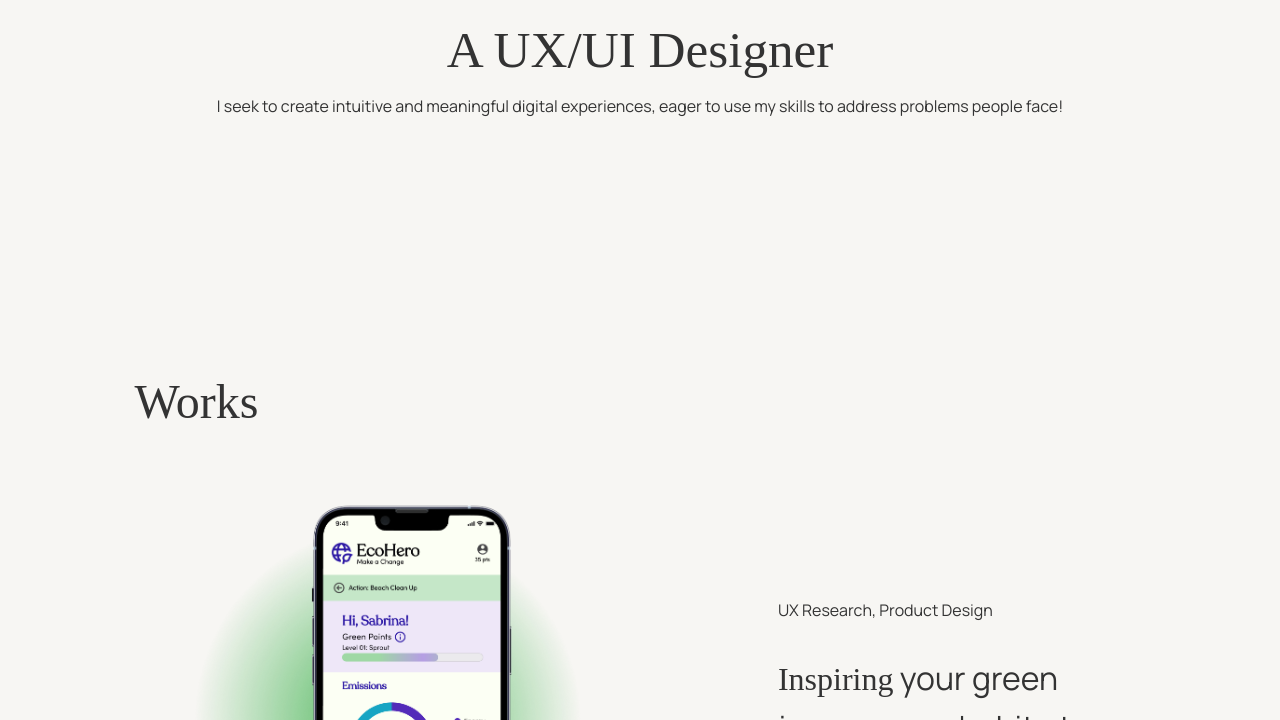
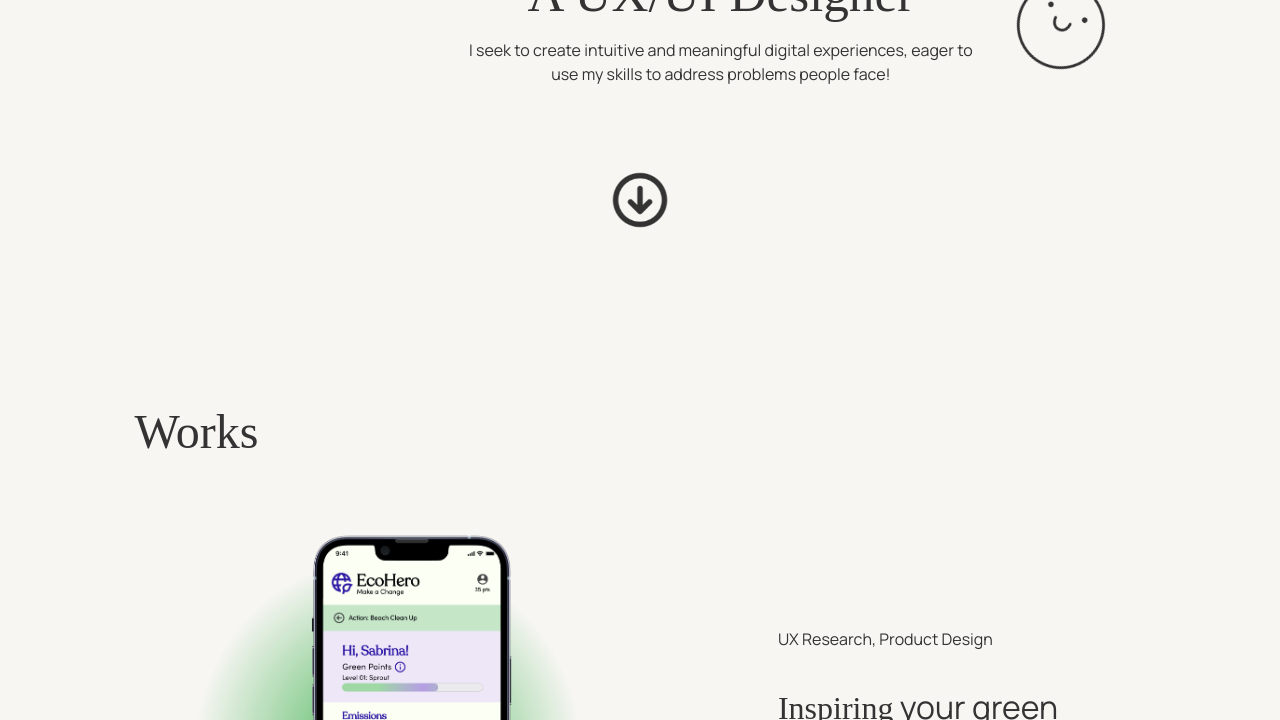
Before and after one commit to cassidytu/portfolio, a plain HTML site: page index.html in a window 1280 px wide. Shown: the part 420-1140 px from the top of the page. Drawn offline with Linux system fonts and the light colour scheme; a web font is replaced by a local one.

Commit message:
add arrow home + animation + click function

```diff
--- a/index.html
+++ b/index.html
@@ -34,19 +34,29 @@
         </header>
         <div class="main">
             <div id="homeHero">
-                <div>
-                    <h2 id="subtitleText">
+                <div style="margin-left:-60%">
+                    <h2 id="subtitleText" >
                         <span
                             class="txt-rotate"
                             data-period="2000"
                             data-rotate='[ "Hello!", "Xin Chào!", "Lei Hou!"]'>
                         </span>
                     </h2>
+                </div>
+                <div>
                     <h1 class="fade-in" style="animation-duration:2s" id="titleText">I'm <span style="color:#724993"><i>Cassidy</i></span>,</h1>
-                    <h2 class="fade-in" style="animation-duration:2s; animation-delay:1s; opacity: 0;"  id="subtitleText">A UX/UI Designer</h2>
-                    <p style="text-align:center; font-size: 1.25vw;">I seek to create intuitive and meaningful digital experiences, eager to use my skills to address problems people face!</p>
+                    <div style="float:right">
+                        <div id="heroDescript" class="fade-in">
+                            <div>
+                                <h2 id="subtitleText">A UX/UI Designer</h2>
+                                <p style="font-size: 1.25vw;">I seek to create intuitive and meaningful digital experiences, eager to use my skills to address problems people face!</p>
+                            </div>
+                            <img src="assets/happy.png" class="rotate" id="happyFace" style="margin-bottom: 3%;">
+                        </div>
+                    </div>
                 </div>
-                <img src="assets/happy.png" class="rotate" id="happyFace">
+                    <img src="assets/arrow hover.png" id="arrowStars" style="display: none;">
+                    <img src="assets/arrow.png" id="arrowIcon">
             </div>
             <div id="projContainer">
                 <!-- <font color="#724993"><i>Selected</i></font>  -->
--- a/js/init.js
+++ b/js/init.js
@@ -147,3 +147,27 @@ if (image != null) {
       image.src = "assets/happy.png";
   })
 }
+
+// hover effect for arrow on home page
+var arrow = document.getElementById("arrowIcon");
+var stars = document.getElementById("arrowStars");
+
+//Now, we need to add an Event Listener to listen when the image gets mouse over.
+if (arrow != null) {
+  arrow.addEventListener('mouseover', function(){
+    stars.style.display = "block";
+    stars.classList.add('rotate');
+
+  })
+  arrow.addEventListener('mouseout', function(){
+    stars.style.display = "none";
+  })
+
+  arrow.addEventListener('click', function(){
+    window.scrollBy({
+      top: window.innerHeight,
+      left: 0,
+      behavior: "smooth",
+    });
+  })
+}
--- a/styles/style.css
+++ b/styles/style.css
@@ -340,11 +340,24 @@ button:hover {
   }
 
 #homeHero {
-    height:70vh;
+    height:80vh;
     background-color:#F7F6F3;
     margin-left:-10%;
     margin-right:-10%;
     color:#333;
+    margin-top: -5%;
+}
+
+#heroDescript {
+    animation-duration:2s;
+    animation-delay:1s;
+    opacity: 0;
+    text-align: center;
+    margin-top: -4%;
+    display: grid;
+    grid-template-columns: 1fr 0.5fr;
+    gap: 0;
+    margin-left: 35%;
 }
 
 /* images or icons */
@@ -355,10 +368,27 @@ button:hover {
 
 #happyFace {
     width: 12vw;
+    position: relative;
+    vertical-align: middle;
+    left: 0%;
+    bottom: 0%;
+    z-index: 2;
+}
+
+#arrowIcon {
+    position: relative;
+    margin-left: auto;
+    margin-right: auto;
+    width: 15%;
+    display: block;
+}
+
+#arrowStars {
     position: absolute;
-    left: 60%;
-    bottom: 58%;
-    z-index: 2;
+    margin-left: 40%;
+    margin-right: auto;
+    margin-top: 8.5%;
+    width: 15%;
 }
 
 /* animations */
```
Also changed, not shown: about.html (+1 -1 lines), other.html (+1 -1 lines), assets/arrow hover.png (added), assets/arrow.png (added).
